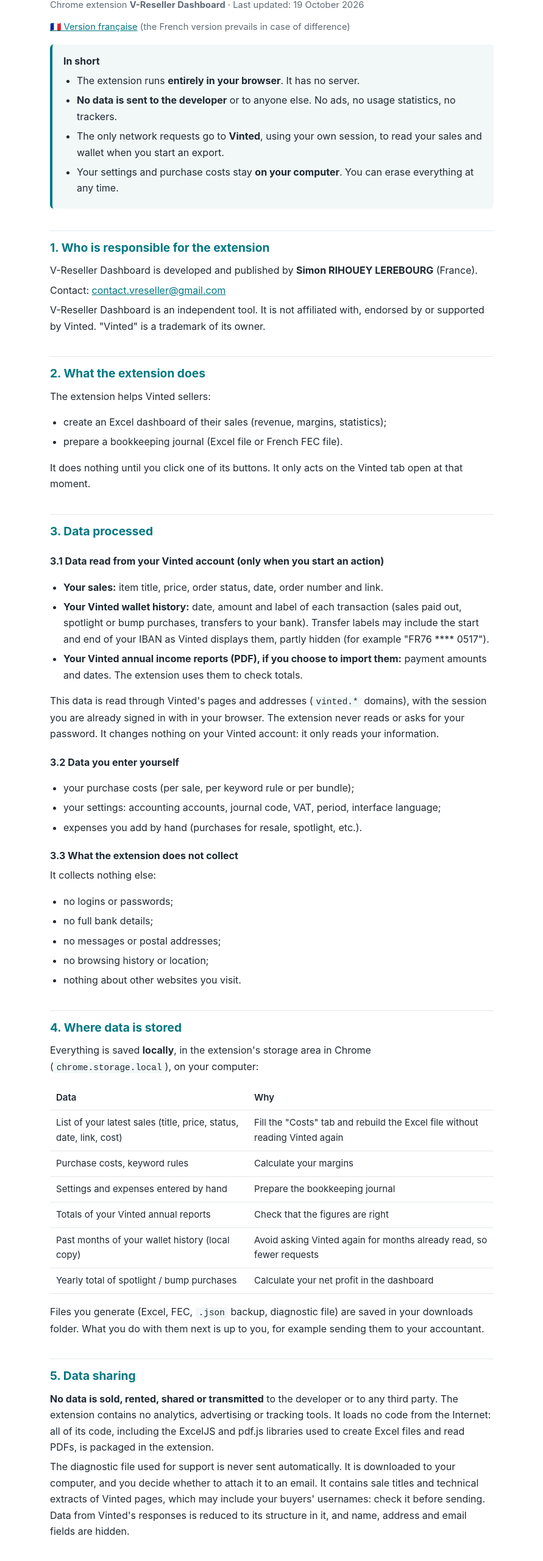
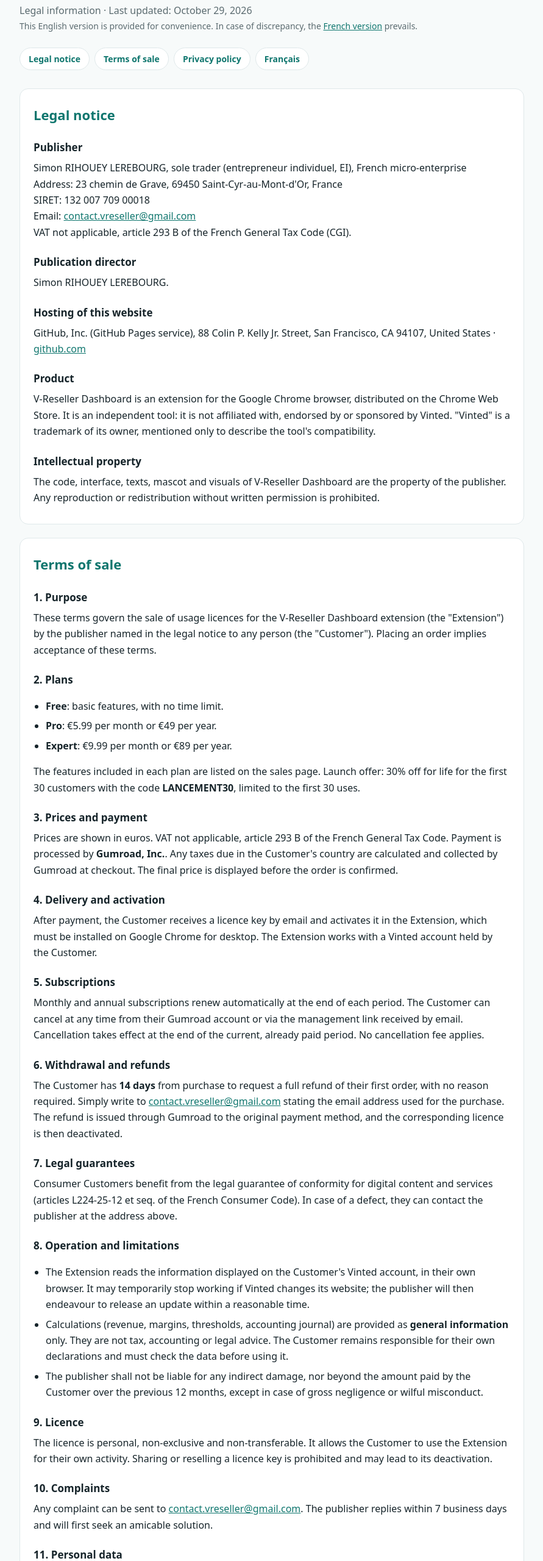
Before and after one commit to MiniOurse/v-reseller-privacy, a plain HTML site: page en.html in a window 1280 px wide. Shown: the part 88-2648 px from the top of the page at 61% size, without its empty margins (194-1085 px from the left). Drawn offline with Linux system fonts and the light colour scheme.

Commit message:
Mentions légales + CGV + confidentialité

```diff
--- a/en.html
+++ b/en.html
@@ -3,149 +3,145 @@
 <head>
 <meta charset="utf-8">
 <meta name="viewport" content="width=device-width, initial-scale=1">
-<title>Privacy Policy — V-Reseller Dashboard</title>
-<meta name="description" content="Privacy policy of the V-Reseller Dashboard Chrome extension: everything runs locally, no data is sent to the developer.">
+<title>V-Reseller Dashboard · Legal information</title>
+<meta name="description" content="Legal notice, terms of sale and privacy policy for the V-Reseller Dashboard extension.">
 <style>
-  :root {
-    --bg: #ffffff; --fg: #1f2933; --muted: #5f6b76; --line: #e3e7eb;
-    --accent: #007782; --box: #f2f8f8;
-  }
-  @media (prefers-color-scheme: dark) {
-    :root { --bg: #111518; --fg: #e6eaed; --muted: #a3adb6; --line: #2a3238; --accent: #4fc3cc; --box: #172024; }
-  }
-  * { box-sizing: border-box; }
-  body { margin: 0; background: var(--bg); color: var(--fg); font: 16px/1.65 -apple-system, BlinkMacSystemFont, "Segoe UI", Roboto, Arial, sans-serif; }
-  main { max-width: 760px; margin: 0 auto; padding: 40px 16px 64px; }
-  h1 { font-size: 1.9rem; line-height: 1.25; margin: 0 0 6px; }
-  h2 { font-size: 1.2rem; margin: 36px 0 8px; padding-top: 12px; border-top: 1px solid var(--line); color: var(--accent); }
-  h3 { font-size: 1rem; margin: 20px 0 6px; }
-  p, li { margin: 6px 0; }
-  ul { padding-left: 22px; }
-  .meta { color: var(--muted); font-size: .92rem; margin: 0 0 12px; }
-  .summary { background: var(--box); border-left: 4px solid var(--accent); padding: 14px 18px; border-radius: 6px; margin-top: 16px; }
-  .summary ul { margin: 4px 0; }
-  table { width: 100%; border-collapse: collapse; font-size: .94rem; margin: 10px 0; }
-  th, td { text-align: left; vertical-align: top; padding: 8px 10px; border-bottom: 1px solid var(--line); }
-  th { font-weight: 600; }
-  .scroll { overflow-x: auto; }
-  a { color: var(--accent); }
-  code { font-size: .9em; background: var(--box); padding: 1px 5px; border-radius: 4px; }
-  footer { margin-top: 48px; color: var(--muted); font-size: .88rem; }
+:root{--bg:#f7fafa;--card:#ffffff;--text:#16242a;--muted:#5b6b70;--accent:#0f766e;--line:#dfe8ea}
+@media (prefers-color-scheme:dark){:root{--bg:#0b1a1e;--card:#10252b;--text:#e7f2f3;--muted:#9fb3b7;--accent:#5eead4;--line:#1f3a41}}
+*{box-sizing:border-box}
+body{margin:0;background:var(--bg);color:var(--text);font:16px/1.65 system-ui,-apple-system,"Segoe UI",Roboto,Arial,sans-serif}
+header{padding:40px 16px 8px;max-width:860px;margin:0 auto}
+header h1{margin:0 0 6px;font-size:28px}
+header p{margin:0;color:var(--muted)}
+nav{max-width:860px;margin:16px auto 0;padding:0 16px;display:flex;flex-wrap:wrap;gap:8px}
+nav a{color:var(--accent);text-decoration:none;border:1px solid var(--line);background:var(--card);padding:6px 14px;border-radius:999px;font-weight:600;font-size:14px}
+main{max-width:860px;margin:0 auto;padding:8px 16px 60px}
+section{background:var(--card);border:1px solid var(--line);border-radius:14px;padding:24px 22px;margin-top:22px}
+h2{margin:0 0 14px;font-size:22px;color:var(--accent)}
+h3{margin:22px 0 6px;font-size:17px}
+p,li{margin:6px 0}
+ul{padding-left:20px}
+.muted{color:var(--muted);font-size:14px}
+footer{text-align:center;color:var(--muted);font-size:13px;padding:0 16px 40px}
+a{color:var(--accent)}
 </style>
 </head>
 <body>
+<header>
+  <h1>V-Reseller Dashboard</h1>
+  <p>Legal information · Last updated: October 29, 2026</p>
+  <p class="muted">This English version is provided for convenience. In case of discrepancy, the <a href="index.html">French version</a> prevails.</p>
+</header>
+<nav>
+  <a href="#legal-notice">Legal notice</a>
+  <a href="#terms">Terms of sale</a>
+  <a href="#privacy">Privacy policy</a>
+  <a href="index.html">Français</a>
+</nav>
 <main>
-  <h1>Privacy Policy</h1>
-  <p class="meta">Chrome extension <strong>V-Reseller Dashboard</strong> · Last updated: 19 October 2026</p>
-  <p class="meta"><a href="./" lang="fr">🇫🇷 Version française</a> (the French version prevails in case of difference)</p>
 
-  <div class="summary">
-    <strong>In short</strong>
-    <ul>
-      <li>The extension runs <strong>entirely in your browser</strong>. It has no server.</li>
-      <li><strong>No data is sent to the developer</strong> or to anyone else. No ads, no usage statistics, no trackers.</li>
-      <li>The only network requests go to <strong>Vinted</strong>, using your own session, to read your sales and wallet when you start an export.</li>
-      <li>Your settings and purchase costs stay <strong>on your computer</strong>. You can erase everything at any time.</li>
-    </ul>
-  </div>
+<!-- ===================== LEGAL NOTICE ===================== -->
+<section id="legal-notice">
+<h2>Legal notice</h2>
+<h3>Publisher</h3>
+<p>Simon RIHOUEY LEREBOURG, sole trader (entrepreneur individuel, EI), French micro-enterprise<br>
+Address: 23 chemin de Grave, 69450 Saint-Cyr-au-Mont-d'Or, France<br>
+SIRET: 132 007 709 00018<br>
+Email: <a href="mailto:contact.vreseller@gmail.com">contact.vreseller@gmail.com</a><br>
+VAT not applicable, article 293 B of the French General Tax Code (CGI).</p>
+<h3>Publication director</h3>
+<p>Simon RIHOUEY LEREBOURG.</p>
+<h3>Hosting of this website</h3>
+<p>GitHub, Inc. (GitHub Pages service), 88 Colin P. Kelly Jr. Street, San Francisco, CA 94107, United States · <a href="https://github.com" rel="noopener">github.com</a></p>
+<h3>Product</h3>
+<p>V-Reseller Dashboard is an extension for the Google Chrome browser, distributed on the Chrome Web Store. It is an independent tool: it is not affiliated with, endorsed by or sponsored by Vinted. "Vinted" is a trademark of its owner, mentioned only to describe the tool's compatibility.</p>
+<h3>Intellectual property</h3>
+<p>The code, interface, texts, mascot and visuals of V-Reseller Dashboard are the property of the publisher. Any reproduction or redistribution without written permission is prohibited.</p>
+</section>
 
-  <h2>1. Who is responsible for the extension</h2>
-  <p>V-Reseller Dashboard is developed and published by <strong>Simon RIHOUEY LEREBOURG</strong> (France).</p>
-  <p>Contact: <a href="mailto:contact.vreseller@gmail.com">contact.vreseller@gmail.com</a></p>
-  <p>V-Reseller Dashboard is an independent tool. It is not affiliated with, endorsed by or supported by Vinted. "Vinted" is a trademark of its owner.</p>
+<!-- ===================== TERMS OF SALE ===================== -->
+<section id="terms">
+<h2>Terms of sale</h2>
 
-  <h2>2. What the extension does</h2>
-  <p>The extension helps Vinted sellers:</p>
-  <ul>
-    <li>create an Excel dashboard of their sales (revenue, margins, statistics);</li>
-    <li>prepare a bookkeeping journal (Excel file or French FEC file).</li>
-  </ul>
-  <p>It does nothing until you click one of its buttons. It only acts on the Vinted tab open at that moment.</p>
+<h3>1. Purpose</h3>
+<p>These terms govern the sale of usage licences for the V-Reseller Dashboard extension (the "Extension") by the publisher named in the legal notice to any person (the "Customer"). Placing an order implies acceptance of these terms.</p>
 
-  <h2>3. Data processed</h2>
-  <h3>3.1 Data read from your Vinted account (only when you start an action)</h3>
-  <ul>
-    <li><strong>Your sales:</strong> item title, price, order status, date, order number and link.</li>
-    <li><strong>Your Vinted wallet history:</strong> date, amount and label of each transaction (sales paid out, spotlight or bump purchases, transfers to your bank). Transfer labels may include the start and end of your IBAN as Vinted displays them, partly hidden (for example "FR76 **** 0517").</li>
-    <li><strong>Your Vinted annual income reports (PDF), if you choose to import them:</strong> payment amounts and dates. The extension uses them to check totals.</li>
-  </ul>
-  <p>This data is read through Vinted's pages and addresses (<code>vinted.*</code> domains), with the session you are already signed in with in your browser. The extension never reads or asks for your password. It changes nothing on your Vinted account: it only reads your information.</p>
+<h3>2. Plans</h3>
+<ul>
+  <li><strong>Free</strong>: basic features, with no time limit.</li>
+  <li><strong>Pro</strong>: €5.99 per month or €49 per year.</li>
+  <li><strong>Expert</strong>: €9.99 per month or €89 per year.</li>
+</ul>
+<p>The features included in each plan are listed on the sales page. Launch offer: 30% off for life for the first 30 customers with the code <strong>LANCEMENT30</strong>, limited to the first 30 uses.</p>
 
-  <h3>3.2 Data you enter yourself</h3>
-  <ul>
-    <li>your purchase costs (per sale, per keyword rule or per bundle);</li>
-    <li>your settings: accounting accounts, journal code, VAT, period, interface language;</li>
-    <li>expenses you add by hand (purchases for resale, spotlight, etc.).</li>
-  </ul>
+<h3>3. Prices and payment</h3>
+<p>Prices are shown in euros. VAT not applicable, article 293 B of the French General Tax Code. Payment is processed by <strong>Gumroad, Inc.</strong>. Any taxes due in the Customer's country are calculated and collected by Gumroad at checkout. The final price is displayed before the order is confirmed.</p>
 
-  <h3>3.3 What the extension does not collect</h3>
-  <p>It collects nothing else:</p>
-  <ul>
-    <li>no logins or passwords;</li>
-    <li>no full bank details;</li>
-    <li>no messages or postal addresses;</li>
-    <li>no browsing history or location;</li>
-    <li>nothing about other websites you visit.</li>
-  </ul>
+<h3>4. Delivery and activation</h3>
+<p>After payment, the Customer receives a licence key by email and activates it in the Extension, which must be installed on Google Chrome for desktop. The Extension works with a Vinted account held by the Customer.</p>
 
-  <h2>4. Where data is stored</h2>
-  <p>Everything is saved <strong>locally</strong>, in the extension's storage area in Chrome (<code>chrome.storage.local</code>), on your computer:</p>
-  <div class="scroll">
-  <table>
-    <tr><th>Data</th><th>Why</th></tr>
-    <tr><td>List of your latest sales (title, price, status, date, link, cost)</td><td>Fill the "Costs" tab and rebuild the Excel file without reading Vinted again</td></tr>
-    <tr><td>Purchase costs, keyword rules</td><td>Calculate your margins</td></tr>
-    <tr><td>Settings and expenses entered by hand</td><td>Prepare the bookkeeping journal</td></tr>
-    <tr><td>Totals of your Vinted annual reports</td><td>Check that the figures are right</td></tr>
-    <tr><td>Past months of your wallet history (local copy)</td><td>Avoid asking Vinted again for months already read, so fewer requests</td></tr>
-    <tr><td>Yearly total of spotlight / bump purchases</td><td>Calculate your net profit in the dashboard</td></tr>
-  </table>
-  </div>
-  <p>Files you generate (Excel, FEC, <code>.json</code> backup, diagnostic file) are saved in your downloads folder. What you do with them next is up to you, for example sending them to your accountant.</p>
+<h3>5. Subscriptions</h3>
+<p>Monthly and annual subscriptions renew automatically at the end of each period. The Customer can cancel at any time from their Gumroad account or via the management link received by email. Cancellation takes effect at the end of the current, already paid period. No cancellation fee applies.</p>
 
-  <h2>5. Data sharing</h2>
-  <p><strong>No data is sold, rented, shared or transmitted</strong> to the developer or to any third party. The extension contains no analytics, advertising or tracking tools. It loads no code from the Internet: all of its code, including the ExcelJS and pdf.js libraries used to create Excel files and read PDFs, is packaged in the extension.</p>
-  <p>The diagnostic file used for support is never sent automatically. It is downloaded to your computer, and you decide whether to attach it to an email. It contains sale titles and technical extracts of Vinted pages, which may include your buyers' usernames: check it before sending. Data from Vinted's responses is reduced to its structure in it, and name, address and email fields are hidden.</p>
+<h3>6. Withdrawal and refunds</h3>
+<p>The Customer has <strong>14 days</strong> from purchase to request a full refund of their first order, with no reason required. Simply write to <a href="mailto:contact.vreseller@gmail.com">contact.vreseller@gmail.com</a> stating the email address used for the purchase. The refund is issued through Gumroad to the original payment method, and the corresponding licence is then deactivated.</p>
 
-  <h2>6. Limited Use (Chrome Web Store rules)</h2>
-  <p>The use of information obtained by the extension complies with the Chrome Web Store <a href="https://developer.chrome.com/docs/webstore/program-policies/limited-use" rel="noopener">Limited Use</a> requirements of the Developer Program Policies. Data is used only to provide the features described above. It is not transferred, not used for advertising, and not used to determine creditworthiness or for lending purposes. Nobody reads it.</p>
+<h3>7. Legal guarantees</h3>
+<p>Consumer Customers benefit from the legal guarantee of conformity for digital content and services (articles L224-25-12 et seq. of the French Consumer Code). In case of a defect, they can contact the publisher at the address above.</p>
 
-  <h2>7. Permissions requested and why</h2>
-  <ul>
-    <li><strong>activeTab</strong> and <strong>scripting</strong>: run the reading of your sales on the open Vinted tab, only when you click a button.</li>
-    <li><strong>storage</strong>: save your settings and costs on your computer.</li>
-    <li><strong>Access to Vinted sites</strong> (<code>vinted.fr</code>, <code>.com</code>, <code>.co.uk</code>, <code>.es</code>, <code>.de</code>, <code>.it</code>, <code>.pt</code>): read your sales and wallet. The extension accesses no other site.</li>
-  </ul>
+<h3>8. Operation and limitations</h3>
+<ul>
+  <li>The Extension reads the information displayed on the Customer's Vinted account, in their own browser. It may temporarily stop working if Vinted changes its website; the publisher will then endeavour to release an update within a reasonable time.</li>
+  <li>Calculations (revenue, margins, thresholds, accounting journal) are provided as <strong>general information</strong> only. They are not tax, accounting or legal advice. The Customer remains responsible for their own declarations and must check the data before using it.</li>
+  <li>The publisher shall not be liable for any indirect damage, nor beyond the amount paid by the Customer over the previous 12 months, except in case of gross negligence or wilful misconduct.</li>
+</ul>
 
-  <h2>8. How long data is kept</h2>
-  <p>Data stays on your computer until you erase it. Part of it is replaced at each export: the list of sales and the local copy of the wallet.</p>
-  <p>To erase everything:</p>
-  <ul>
-    <li>uninstall the extension: Chrome then deletes all of its storage;</li>
-    <li>or use the button that clears the local wallet memory in the Accounting tab;</li>
-    <li>or delete your cost rules one by one in the Costs tab.</li>
-  </ul>
+<h3>9. Licence</h3>
+<p>The licence is personal, non-exclusive and non-transferable. It allows the Customer to use the Extension for their own activity. Sharing or reselling a licence key is prohibited and may lead to its deactivation.</p>
 
-  <h2>9. Your rights (GDPR)</h2>
-  <p>The developer receives and keeps none of your data, so there is nothing to send you, correct or delete. You stay in full control on your computer (see section 8).</p>
-  <p>For any question, write to <a href="mailto:contact.vreseller@gmail.com">contact.vreseller@gmail.com</a>. You can also contact your data protection authority; in France, the CNIL (<a href="https://www.cnil.fr" rel="noopener">www.cnil.fr</a>).</p>
-  <p>If you email us, your address and message are used only to reply to you. They are deleted once the request is settled, and no later than 12 months after.</p>
+<h3>10. Complaints</h3>
+<p>Any complaint can be sent to <a href="mailto:contact.vreseller@gmail.com">contact.vreseller@gmail.com</a>. The publisher replies within 7 business days and will first seek an amicable solution.</p>
 
-  <h2>10. Security</h2>
-  <p>Since nothing leaves your browser, the security of your data mainly depends on your computer and your account. Protect your computer session with a password, and be careful with the Excel or FEC files you share: they contain your sales figures.</p>
+<h3>11. Personal data</h3>
+<p>See the <a href="#privacy">privacy policy</a> below.</p>
 
-  <h2>11. Minimum age</h2>
-  <p>The extension is meant for sellers who use Vinted. Vinted restricts its service to adults, so the extension is not intended for minors.</p>
+<h3>12. Governing law</h3>
+<p>These terms are governed by French law. In case of dispute, an amicable solution will be sought before any legal action. Consumer Customers may bring proceedings before the court of their place of residence.</p>
+</section>
 
-  <h2>12. This page</h2>
-  <p>This page is hosted on GitHub Pages. Like any host, GitHub may record technical information about visitors (IP address, for example). See <a href="https://docs.github.com/en/site-policy/privacy-policies/github-general-privacy-statement" rel="noopener">GitHub's privacy statement</a>.</p>
+<!-- ===================== PRIVACY ===================== -->
+<section id="privacy">
+<h2>Privacy policy</h2>
 
-  <h2>13. Changes</h2>
-  <p>This policy may change, for example if a paid plan is added. Any change will be published on this page with a new update date. If a feature ever needed to send data outside your browser, it would be clearly announced before being turned on.</p>
+<h3>In short</h3>
+<p>V-Reseller Dashboard runs <strong>100% locally</strong>, in your browser. Your sales, purchase prices and exports are never sent to a server run by the publisher, and the publisher does not operate one.</p>
 
-  <footer>
-    © 2026 Simon RIHOUEY LEREBOURG — V-Reseller Dashboard · <a href="mailto:contact.vreseller@gmail.com">contact.vreseller@gmail.com</a>
-  </footer>
+<h3>Data controller</h3>
+<p>Simon RIHOUEY LEREBOURG (EI), contact: <a href="mailto:contact.vreseller@gmail.com">contact.vreseller@gmail.com</a>.</p>
+
+<h3>Data processed by the Extension</h3>
+<ul>
+  <li><strong>Vinted sales data</strong> (items, prices, dates, statuses, fees, wallet transactions): read from your Vinted account, in your browser, only to produce your dashboards and exports. It never leaves your computer.</li>
+  <li><strong>Settings and purchase prices</strong> you enter: saved in the browser's local storage (chrome.storage). You can delete them at any time by uninstalling the Extension.</li>
+  <li><strong>Exported files</strong> (Excel, FEC): created directly on your computer.</li>
+  <li><strong>Licence key</strong> (paid plans): sent to Gumroad only to check that it is valid.</li>
+</ul>
+<p>The Extension contains no analytics, no advertising trackers, and sells no data.</p>
+
+<h3>Purchases</h3>
+<p>When you buy, your name, email and payment details are processed by <strong>Gumroad, Inc.</strong> under its own privacy policy (<a href="https://gumroad.com/privacy" rel="noopener">gumroad.com/privacy</a>). The publisher receives your email and order details from Gumroad. They are used to manage your licence, support and accounting obligations, and are kept for the legal retention period for accounting records (10 years).</p>
+
+<h3>Email contact</h3>
+<p>If you write to the contact address, your message is kept for as long as needed to handle your request, and for no more than 3 years.</p>
+
+<h3>Your rights</h3>
+<p>Under the GDPR, you have the right to access, rectify, erase, object to and restrict the processing of your data. To exercise these rights, write to <a href="mailto:contact.vreseller@gmail.com">contact.vreseller@gmail.com</a>. You can also lodge a complaint with the French data protection authority, the CNIL (<a href="https://www.cnil.fr" rel="noopener">cnil.fr</a>).</p>
+
+<h3>Extension permissions</h3>
+<p>The Extension only requests the permissions it needs to work: access to Vinted pages to read your sales, local storage for your settings, and downloads to save your exports.</p>
+</section>
+
 </main>
+<footer>© 2026 V-Reseller Dashboard · Independent tool, not affiliated with Vinted · <a href="mailto:contact.vreseller@gmail.com">contact.vreseller@gmail.com</a></footer>
 </body>
 </html>
```
Also changed, not shown: index.html (+1 -0 lines).
